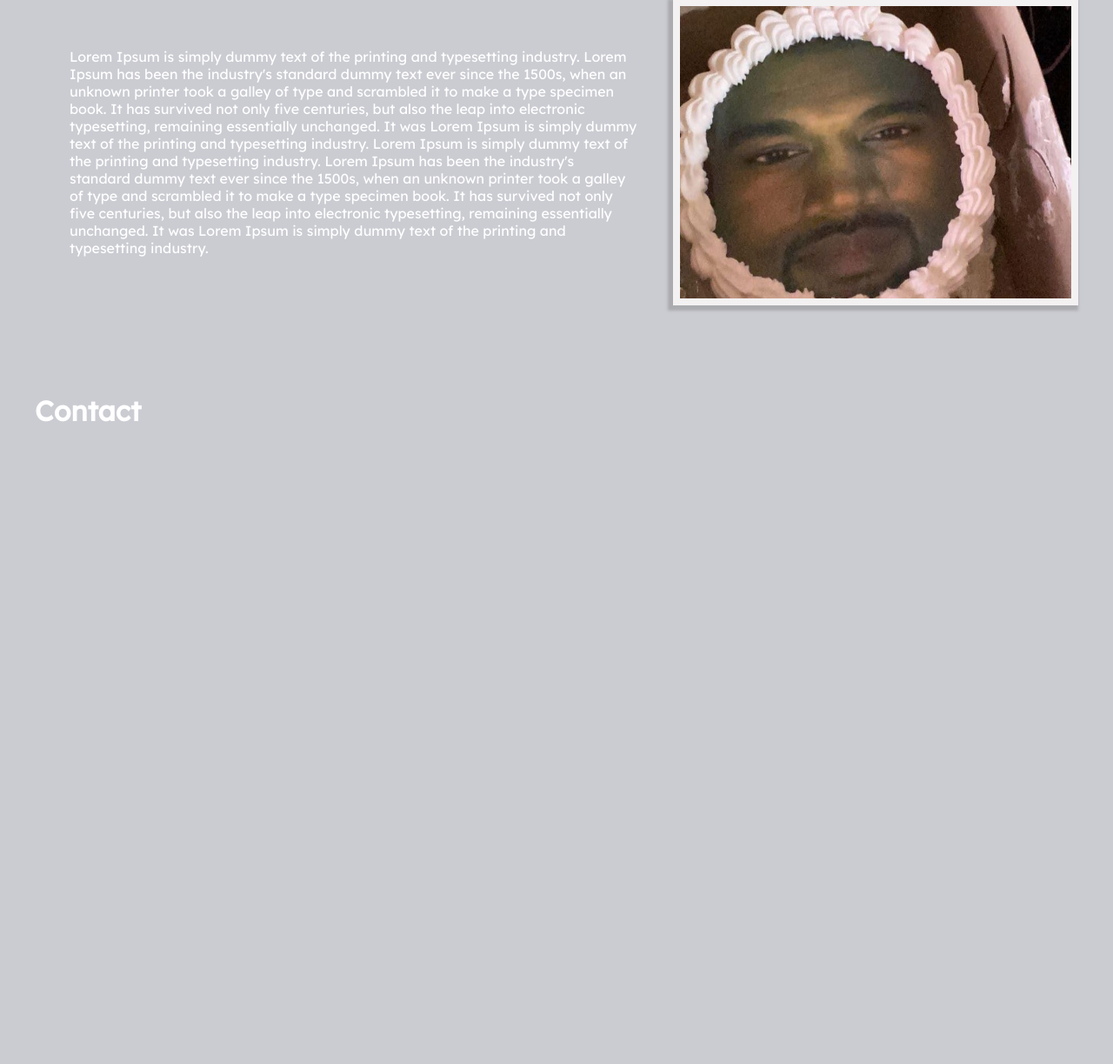
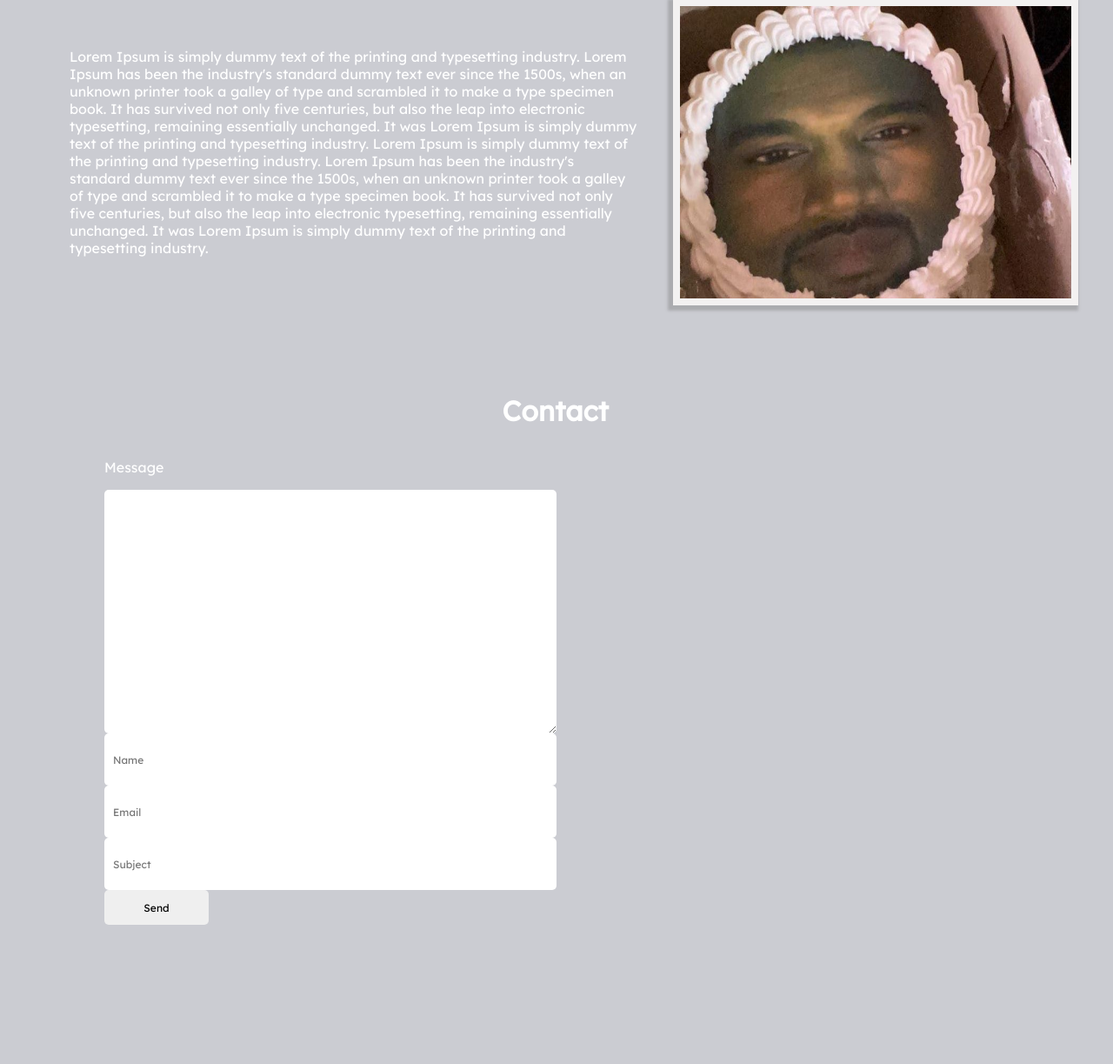
Before and after one commit to annnnnev/Portfolio, a PHP site: page /pages/Index.php in a window 1280 px wide. Shown: the part 151-1374 px from the top of the page at 87% size. Before the commit the page ends 636 px from the top, so only its background shows below. Run offline with PHP 8.4, Linux system fonts and the light colour scheme.

Commit message:
contact form

```diff
--- a/css/style.css
+++ b/css/style.css
@@ -38,5 +38,40 @@ body {
     margin: 80px 40px;
 }
 .contact h1{
+    position: absolute;
     color: white;
+    margin-left: 42vw;
+    margin-right: 42vw;
 }
+
+/* contact form */
+#form1{
+    display: grid;
+    font-family: 'Lexend Deca', sans-serif;
+    color: white;
+    max-height: 600px;
+    margin: 80px;
+    grid
+}
+#form1 textarea {
+    width: 500px;
+    height: 260px;
+    border: 0px;
+    border-radius: 5px;
+    padding: 10px;
+    font-size: 12px;
+    font-family: 'Lexend Deca', sans-serif;
+}
+#form1 input {
+    width: 500px;
+    height: 40px;
+    border: 0px;
+    border-radius: 5px;
+    padding: 10px;
+    font-size: 12px;
+    font-family: 'Lexend Deca', sans-serif;
+
+}
+#button {
+    width: 120px !important;
+}
--- a/pages/Index.php
+++ b/pages/Index.php
@@ -13,6 +13,14 @@
     </div>
     <div class="contact">
         <h1>Contact</h1>
+        <form action="post" id="form1">
+            <p>Message</p>
+            <textarea name="message" ></textarea>
+            <input type="text" name="name" placeholder="Name">
+            <input type="text" name="email" placeholder="Email">
+            <input type="text" name="subject" placeholder="Subject">
+            <input type="submit" value="Send" id="button">
+        </form>
     </div>
 </body>
 </html>
```
